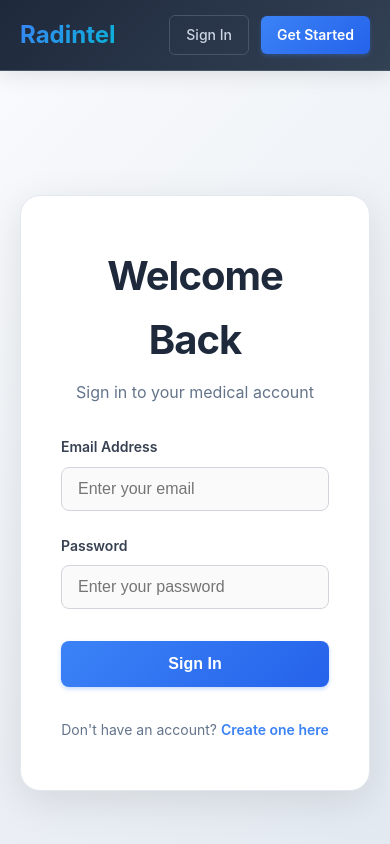
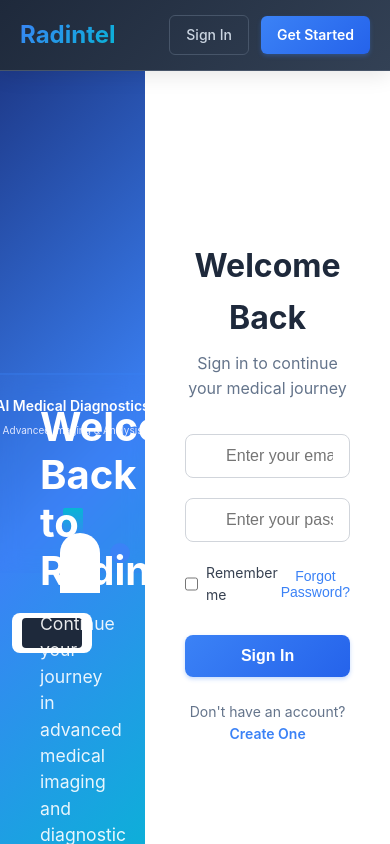
Before and after one commit to Ahmed0rashed/patient_web, a React (Create React App) app: page /#/login in a window 390 px wide. Shown: the top 844 px of the page. Built offline with nearby package versions, Linux system fonts and the light colour scheme.

Commit message:
handel style for mobile

```diff
--- a/src/components/DownloadPdfButton.jsx
+++ b/src/components/DownloadPdfButton.jsx
@@ -42,7 +42,7 @@ const DownloadPdfButton = ({ record, targetRef, fileName = 'report.pdf', style }
         onClick={handleDownload}
         style={{ ...styles.button, ...style }}
       >
-        📄 Download PDF
+         Download PDF
       </button>
       <button
         id="image-button"
@@ -51,7 +51,7 @@ const DownloadPdfButton = ({ record, targetRef, fileName = 'report.pdf', style }
         }
         style={styles.secondaryButton}
       >
-        🩻 View X-Ray Images
+        Show Images
       </button>
     </div>
   );
@@ -60,36 +60,90 @@ const DownloadPdfButton = ({ record, targetRef, fileName = 'report.pdf', style }
 const styles = {
   buttonContainer: {
     display: 'flex',
-    flexDirection: 'column',
+    flexDirection: 'row',
     alignItems: 'center',
-    marginTop: '20px',
-    gap: '12px'
+    justifyContent: 'center',
+    marginTop: '32px',
+    gap: '16px',
+    flexWrap: 'wrap'
   },
   button: {
-    padding: '10px 24px',
-    backgroundColor: '#4CAF50',
-    color: '#fff',
+    padding: '14px 28px',
+    background: 'linear-gradient(135deg, #10b981 0%, #059669 100%)',
+    color: '#ffffff',
     border: 'none',
-    borderRadius: '8px',
+    borderRadius: '12px',
     cursor: 'pointer',
     fontSize: '16px',
-    fontWeight: 'bold',
-    minWidth: '200px',
-    boxShadow: '0 2px 6px rgba(0,0,0,0.2)',
-    transition: 'background-color 0.3s'
+    fontWeight: '600',
+    minWidth: '180px',
+
+    transition: 'all 0.3s cubic-bezier(0.4, 0, 0.2, 1)',
+    position: 'relative',
+    overflow: 'hidden',
+    display: 'flex',
+    alignItems: 'center',
+    justifyContent: 'center',
+    gap: '8px',
+    '&:hover': {
+      transform: 'translateY(-2px)',
+
+    },
+    '&:active': {
+      transform: 'translateY(0)',
+    },
+    '&:before': {
+      content: '""',
+      position: 'absolute',
+      top: 0,
+      left: '-100%',
+      width: '100%',
+      height: '100%',
+      background: 'linear-gradient(90deg, transparent, rgba(255, 255, 255, 0.2), transparent)',
+      transition: 'left 0.5s',
+    },
+    '&:hover:before': {
+      left: '100%',
+    }
   },
   secondaryButton: {
-    padding: '10px 24px',
-    backgroundColor: '#2196F3',
-    color: '#fff',
+    padding: '14px 28px',
+    background: 'linear-gradient(135deg, #3b82f6 0%, #2563eb 100%)',
+    color: '#ffffff',
     border: 'none',
-    borderRadius: '8px',
+    borderRadius: '12px',
     cursor: 'pointer',
     fontSize: '16px',
-    fontWeight: 'bold',
-    minWidth: '200px',
-    boxShadow: '0 2px 6px rgba(0,0,0,0.2)',
-    transition: 'background-color 0.3s'
+    fontWeight: '600',
+    minWidth: '180px',
+    boxShadow: '0 4px 12px rgba(59, 130, 246, 0.3), 0 1px 0 rgba(255, 255, 255, 0.2)',
+    transition: 'all 0.3s cubic-bezier(0.4, 0, 0.2, 1)',
+    position: 'relative',
+    overflow: 'hidden',
+    display: 'flex',
+    alignItems: 'center',
+    justifyContent: 'center',
+    gap: '8px',
+    '&:hover': {
+      transform: 'translateY(-2px)',
+      boxShadow: '0 8px 20px rgba(59, 130, 246, 0.4), 0 1px 0 rgba(255, 255, 255, 0.2)',
+    },
+    '&:active': {
+      transform: 'translateY(0)',
+    },
+    '&:before': {
+      content: '""',
+      position: 'absolute',
+      top: 0,
+      left: '-100%',
+      width: '100%',
+      height: '100%',
+      background: 'linear-gradient(90deg, transparent, rgba(255, 255, 255, 0.2), transparent)',
+      transition: 'left 0.5s',
+    },
+    '&:hover:before': {
+      left: '100%',
+    }
   }
 };
 
--- a/src/components/Footer.js
+++ b/src/components/Footer.js
@@ -73,11 +73,23 @@ const styles = {
     color: '#f8fafc',
     marginTop: 'auto',
     borderTop: '1px solid #475569',
+    '@media (max-width: 768px)': {
+      padding: '32px 16px 16px',
+    },
+    '@media (max-width: 480px)': {
+      padding: '24px 12px 12px',
+    },
   },
   container: {
     maxWidth: '1200px',
     margin: '0 auto',
     padding: '48px 20px 24px',
+    '@media (max-width: 768px)': {
+      padding: '32px 16px 16px',
+    },
+    '@media (max-width: 480px)': {
+      padding: '24px 12px 12px',
+    },
   },
   content: {
     display: 'grid',
--- a/src/pages/HomePage.js
+++ b/src/pages/HomePage.js
@@ -193,6 +193,9 @@ const styles = {
   container: {
     minHeight: '100vh',
     display: 'flex',
+    '@media (max-width: 768px)': {
+      flexDirection: 'column',
+    },
   },
   // Left Side - Medical Theme
   leftSide: {
@@ -205,6 +208,14 @@ const styles = {
     alignItems: 'center',
     padding: '40px',
     overflow: 'hidden',
+    '@media (max-width: 768px)': {
+      padding: '20px',
+      minHeight: '40vh',
+    },
+    '@media (max-width: 480px)': {
+      padding: '16px',
+      minHeight: '35vh',
+    },
   },
   medicalScene: {
     position: 'relative',
@@ -213,6 +224,12 @@ const styles = {
     display: 'flex',
     justifyContent: 'center',
     alignItems: 'center',
+    '@media (max-width: 768px)': {
+      height: '250px',
+    },
+    '@media (max-width: 480px)': {
+      height: '200px',
+    },
   },
   holographicDisplay: {
     position: 'absolute',
@@ -229,6 +246,16 @@ const styles = {
     display: 'flex',
     flexDirection: 'column',
     gap: '10px',
+    '@media (max-width: 768px)': {
+      width: '250px',
+      height: '150px',
+      padding: '15px',
+    },
+    '@media (max-width: 480px)': {
+      width: '200px',
+      height: '120px',
+      padding: '12px',
+    },
   },
   displayHeader: {
     textAlign: 'center',
@@ -347,10 +374,21 @@ const styles = {
     alignItems: 'center',
     justifyContent: 'center',
     padding: '40px',
+    '@media (max-width: 768px)': {
+      padding: '20px',
+      minHeight: '60vh',
+    },
+    '@media (max-width: 480px)': {
+      padding: '16px',
+      minHeight: '65vh',
+    },
   },
   formContainer: {
     width: '100%',
     maxWidth: '400px',
+    '@media (max-width: 768px)': {
+      maxWidth: '100%',
+    },
   },
   formHeader: {
     textAlign: 'center',
--- a/src/pages/LoginPage.js
+++ b/src/pages/LoginPage.js
@@ -79,31 +79,67 @@ const LoginPage = () => {
 
   return (
     <div style={styles.container}>
-      <div style={styles.card}>
-        <div style={styles.header}>
-          <h1 style={styles.title}>Welcome Back</h1>
-          <p style={styles.subtitle}>Sign in to your medical account</p>
+      {/* Left Side - Medical Theme */}
+      <div style={styles.leftSide}>
+        <div style={styles.medicalScene}>
+          <div style={styles.holographicDisplay}>
+            <div style={styles.displayHeader}>
+              <h3 style={styles.displayTitle}>AI Medical Diagnostics</h3>
+              <p style={styles.displaySubtitle}>Advanced Imaging & Analysis</p>
+            </div>
+            <div style={styles.bodyDiagram}>
+              <div style={styles.heartIcon}></div>
+              <div style={styles.brainIcon}></div>
+              <div style={styles.lungIcon}></div>
+            </div>
+            <div style={styles.diagnosticCharts}>
+              <div style={styles.chartBar}></div>
+              <div style={styles.chartBar}></div>
+              <div style={styles.chartBar}></div>
+            </div>
+          </div>
+          <div style={styles.doctorFigure}>
+            <div style={styles.doctorBody}></div>
+            <div style={styles.stethoscope}></div>
+          </div>
+          <div style={styles.desk}>
+            <div style={styles.laptop}></div>
+          </div>
+        </div>
+        <div style={styles.welcomeText}>
+          <h1 style={styles.welcomeTitle}>Welcome Back to Radintel</h1>
+          <p style={styles.welcomeSubtitle}>
+            Continue your journey in advanced medical imaging and diagnostic excellence.
+          </p>
+        </div>
+      </div>
+
+      {/* Right Side - Login Form */}
+      <div style={styles.rightSide}>
+        <div style={styles.formContainer}>
+          <div style={styles.formHeader}>
+
+            <h1 style={styles.formTitle}>Welcome Back</h1>
+            <p style={styles.formSubtitle}>Sign in to continue your medical journey</p>
           </div>
 
           <form onSubmit={handleSubmit} style={styles.form}>
             {error && (
               <div style={styles.errorMessage}>
-              <span style={styles.errorIcon}>⚠️</span>
+                <span style={styles.errorIcon}></span>
                 {error}
               </div>
             )}
 
             {success && (
               <div style={styles.successMessage}>
-              <span style={styles.successIcon}>✅</span>
+                <span style={styles.successIcon}></span>
                 {success}
               </div>
             )}
 
-          <div style={styles.formGroup}>
-            <label style={styles.label} htmlFor="email">
-              Email Address
-            </label>
+            <div style={styles.inputGroup}>
+              <div style={styles.inputIcon}></div>
               <input
                 type="email"
                 id="email"
@@ -116,10 +152,8 @@ const LoginPage = () => {
               />
             </div>
 
-          <div style={styles.formGroup}>
-            <label style={styles.label} htmlFor="password">
-              Password
-            </label>
+            <div style={styles.inputGroup}>
+              <div style={styles.inputIcon}></div>
               <input
                 type="password"
                 id="password"
@@ -130,6 +164,15 @@ const LoginPage = () => {
                 style={styles.input}
                 placeholder="Enter your password"
               />
+              <div style={styles.eyeIcon}></div>
+            </div>
+
+            <div style={styles.optionsRow}>
+              <label style={styles.checkboxLabel}>
+                <input type="checkbox" style={styles.checkbox} />
+                Remember me
+              </label>
+              <button type="button" style={styles.forgotLink}>Forgot Password?</button>
             </div>
 
             <button
@@ -144,13 +187,14 @@ const LoginPage = () => {
             </button>
           </form>
 
-        <div style={styles.footer}>
+          <div style={styles.formFooter}>
             <p style={styles.footerText}>
               Don't have an account?{' '}
               <Link to="/register" style={styles.link}>
-              Create one here
+                Create One
               </Link>
             </p>
+          </div>
         </div>
       </div>
     </div>
@@ -160,72 +204,280 @@ const LoginPage = () => {
 const styles = {
   container: {
     minHeight: '100vh',
-    background: 'linear-gradient(135deg, #f8fafc 0%, #e2e8f0 100%)',
+    display: 'flex',
+    '@media (max-width: 768px)': {
+      flexDirection: 'column',
+    },
+  },
+  // Left Side - Medical Theme
+  leftSide: {
+    flex: '1',
+    background: 'linear-gradient(135deg, #1e3a8a 0%, #3b82f6 50%, #06b6d4 100%)',
+    position: 'relative',
+    display: 'flex',
+    flexDirection: 'column',
+    justifyContent: 'center',
+    alignItems: 'center',
+    padding: '40px',
+    overflow: 'hidden',
+    '@media (max-width: 768px)': {
+      padding: '20px',
+      minHeight: '40vh',
+    },
+    '@media (max-width: 480px)': {
+      padding: '16px',
+      minHeight: '35vh',
+    },
+  },
+  medicalScene: {
+    position: 'relative',
+    width: '100%',
+    height: '400px',
+    display: 'flex',
+    justifyContent: 'center',
+    alignItems: 'center',
+  },
+  holographicDisplay: {
+    position: 'absolute',
+    top: '20%',
+    left: '50%',
+    transform: 'translateX(-50%)',
+    width: '300px',
+    height: '200px',
+    background: 'rgba(59, 130, 246, 0.1)',
+    border: '2px solid rgba(59, 130, 246, 0.3)',
+    borderRadius: '16px',
+    backdropFilter: 'blur(10px)',
+    padding: '20px',
+    display: 'flex',
+    flexDirection: 'column',
+    gap: '10px',
+  },
+  displayHeader: {
+    textAlign: 'center',
+    marginBottom: '10px',
+  },
+  displayTitle: {
+    fontSize: '14px',
+    fontWeight: '600',
+    color: '#ffffff',
+    margin: '0 0 5px 0',
+  },
+  displaySubtitle: {
+    fontSize: '10px',
+    color: '#e0e7ff',
+    margin: 0,
+  },
+  bodyDiagram: {
+    display: 'flex',
+    justifyContent: 'space-around',
+    alignItems: 'center',
+    margin: '10px 0',
+  },
+  heartIcon: {
+    fontSize: '20px',
+    animation: 'pulse 2s infinite',
+  },
+  brainIcon: {
+    fontSize: '20px',
+    animation: 'pulse 2s infinite 0.5s',
+  },
+  lungIcon: {
+    fontSize: '20px',
+    animation: 'pulse 2s infinite 1s',
+  },
+  diagnosticCharts: {
+    display: 'flex',
+    justifyContent: 'space-between',
+    alignItems: 'end',
+    height: '40px',
+    marginTop: '10px',
+  },
+  chartBar: {
+    width: '20px',
+    background: 'linear-gradient(to top, #3b82f6, #06b6d4)',
+    borderRadius: '2px',
+    height: '30px',
+    animation: 'grow 2s infinite alternate',
+  },
+  doctorFigure: {
+    position: 'absolute',
+    bottom: '20%',
+    left: '30%',
+    width: '60px',
+    height: '80px',
+  },
+  doctorBody: {
+    width: '40px',
+    height: '60px',
+    background: '#ffffff',
+    borderRadius: '20px 20px 0 0',
+    position: 'relative',
+  },
+  stethoscope: {
+    position: 'absolute',
+    top: '10px',
+    right: '-10px',
+    width: '20px',
+    height: '20px',
+    background: '#3b82f6',
+    borderRadius: '50%',
+  },
+  desk: {
+    position: 'absolute',
+    bottom: '10%',
+    right: '20%',
+    width: '80px',
+    height: '40px',
+    background: '#ffffff',
+    borderRadius: '8px',
     display: 'flex',
     alignItems: 'center',
     justifyContent: 'center',
+  },
+  laptop: {
+    width: '60px',
+    height: '30px',
+    background: '#1e293b',
+    borderRadius: '4px',
+    position: 'relative',
+  },
+  welcomeText: {
+    position: 'absolute',
+    bottom: '40px',
+    left: '40px',
+    right: '40px',
+    color: 'white',
+    textAlign: 'left',
+  },
+  welcomeTitle: {
+    fontSize: '2.5rem',
+    fontWeight: '700',
+    margin: '0 0 16px 0',
+    lineHeight: '1.2',
+  },
+  welcomeSubtitle: {
+    fontSize: '1.1rem',
+    margin: 0,
+    opacity: 0.9,
+    lineHeight: '1.5',
+  },
+  // Right Side - Form
+  rightSide: {
+    flex: '1',
+    background: '#ffffff',
+    display: 'flex',
+    alignItems: 'center',
+    justifyContent: 'center',
+    padding: '40px',
+    '@media (max-width: 768px)': {
       padding: '20px',
+      minHeight: '60vh',
     },
-  card: {
+    '@media (max-width: 480px)': {
+      padding: '16px',
+      minHeight: '65vh',
+    },
+  },
+  formContainer: {
     width: '100%',
     maxWidth: '400px',
-    background: 'white',
-    borderRadius: '20px',
-    padding: '48px 40px',
-    boxShadow: '0 10px 40px rgba(0, 0, 0, 0.1)',
-    border: '1px solid #e2e8f0',
+    '@media (max-width: 768px)': {
+      maxWidth: '100%',
     },
-  header: {
+  },
+  formHeader: {
     textAlign: 'center',
     marginBottom: '32px',
   },
-  title: {
-    fontSize: '2.5rem',
+  logoIcon: {
+    fontSize: '2rem',
+    marginBottom: '16px',
+  },
+  formTitle: {
+    fontSize: '2rem',
     fontWeight: '700',
     color: '#1e293b',
-    marginBottom: '8px',
-    letterSpacing: '-0.025em',
+    margin: '0 0 8px 0',
   },
-  subtitle: {
+  formSubtitle: {
     fontSize: '1rem',
     color: '#64748b',
-    lineHeight: '1.5',
+    margin: 0,
   },
   form: {
     display: 'flex',
     flexDirection: 'column',
-    gap: '24px',
+    gap: '20px',
   },
-  formGroup: {
+  inputGroup: {
+    position: 'relative',
     display: 'flex',
-    flexDirection: 'column',
-    gap: '8px',
+    alignItems: 'center',
   },
-  label: {
-    fontSize: '14px',
-    fontWeight: '600',
-    color: '#374151',
+  inputIcon: {
+    position: 'absolute',
+    left: '12px',
+    fontSize: '16px',
+    zIndex: 1,
   },
   input: {
-    padding: '12px 16px',
+    width: '100%',
+    padding: '12px 16px 12px 40px',
     border: '1px solid #d1d5db',
     borderRadius: '8px',
     fontSize: '16px',
-    transition: 'border-color 0.2s ease, box-shadow 0.2s ease',
-    backgroundColor: '#fafafa',
+    transition: 'all 0.2s ease',
+    outline: 'none',
+    background: '#ffffff',
+  },
+  eyeIcon: {
+    position: 'absolute',
+    right: '12px',
+    fontSize: '16px',
+    cursor: 'pointer',
+    zIndex: 1,
+  },
+  optionsRow: {
+    display: 'flex',
+    justifyContent: 'space-between',
+    alignItems: 'center',
+    marginBottom: '8px',
+  },
+  checkboxLabel: {
+    display: 'flex',
+    alignItems: 'center',
+    gap: '8px',
+    fontSize: '14px',
+    color: '#374151',
+    cursor: 'pointer',
+  },
+  checkbox: {
+    width: '16px',
+    height: '16px',
+  },
+  forgotLink: {
+    color: '#3b82f6',
+    textDecoration: 'none',
+    fontSize: '14px',
+    fontWeight: '500',
+    background: 'none',
+    border: 'none',
+    cursor: 'pointer',
+    padding: 0,
   },
   submitButton: {
     background: 'linear-gradient(135deg, #3b82f6 0%, #2563eb 100%)',
     color: 'white',
     border: 'none',
-    padding: '14px 24px',
+    padding: '12px 24px',
     borderRadius: '8px',
     fontSize: '16px',
     fontWeight: '600',
     cursor: 'pointer',
     transition: 'all 0.2s ease',
     boxShadow: '0 2px 4px rgba(59, 130, 246, 0.3)',
-    marginTop: '8px',
+    width: '100%',
   },
   submitButtonDisabled: {
     background: 'linear-gradient(135deg, #9ca3af 0%, #6b7280 100%)',
@@ -240,8 +492,6 @@ const styles = {
     borderRadius: '8px',
     fontSize: '14px',
     fontWeight: '500',
-    marginBottom: '20px',
-    boxShadow: '0 1px 3px rgba(220, 38, 38, 0.1)',
     display: 'flex',
     alignItems: 'center',
     gap: '8px',
@@ -258,8 +508,6 @@ const styles = {
     borderRadius: '8px',
     fontSize: '14px',
     fontWeight: '500',
-    marginBottom: '20px',
-    boxShadow: '0 1px 3px rgba(5, 150, 105, 0.1)',
     display: 'flex',
     alignItems: 'center',
     gap: '8px',
@@ -268,13 +516,14 @@ const styles = {
     fontSize: '16px',
     flexShrink: 0,
   },
-  footer: {
+  formFooter: {
     textAlign: 'center',
-    marginTop: '32px',
+    marginTop: '24px',
   },
   footerText: {
     fontSize: '14px',
     color: '#64748b',
+    margin: 0,
   },
   link: {
     color: '#3b82f6',
--- a/src/pages/PatientDashboard.js
+++ b/src/pages/PatientDashboard.js
@@ -231,6 +231,12 @@ const styles = {
     margin: '0 auto',
     padding: '20px',
     minHeight: 'calc(100vh - 200px)',
+    '@media (max-width: 768px)': {
+      padding: '16px',
+    },
+    '@media (max-width: 480px)': {
+      padding: '12px',
+    },
   },
   header: {
     textAlign: 'center',
@@ -245,6 +251,12 @@ const styles = {
     WebkitBackgroundClip: 'text',
     WebkitTextFillColor: 'transparent',
     backgroundClip: 'text',
+    '@media (max-width: 768px)': {
+      fontSize: '2rem',
+    },
+    '@media (max-width: 480px)': {
+      fontSize: '1.8rem',
+    },
   },
   subtitle: {
     fontSize: '1.1rem',
@@ -252,6 +264,12 @@ const styles = {
     maxWidth: '600px',
     margin: '0 auto',
     lineHeight: '1.6',
+    '@media (max-width: 768px)': {
+      fontSize: '1rem',
+    },
+    '@media (max-width: 480px)': {
+      fontSize: '0.9rem',
+    },
   },
   recordCard: {
     background: 'white',
@@ -261,6 +279,12 @@ const styles = {
     border: '1px solid #e2e8f0',
     transition: 'all 0.3s ease',
     cursor: 'pointer',
+    '@media (max-width: 768px)': {
+      padding: '20px',
+    },
+    '@media (max-width: 480px)': {
+      padding: '16px',
+    },
   },
   recordHeader: {
     display: 'flex',
--- a/src/pages/RegisterPage.js
+++ b/src/pages/RegisterPage.js
@@ -134,9 +134,7 @@ const RegisterPage = () => {
               <p style={styles.displaySubtitle}>Join the Future of Healthcare</p>
             </div>
             <div style={styles.bodyDiagram}>
-              <div style={styles.heartIcon}>❤️</div>
-              <div style={styles.brainIcon}>🧠</div>
-              <div style={styles.lungIcon}>🫁</div>
+
             </div>
             <div style={styles.diagnosticCharts}>
               <div style={styles.chartBar}></div>
@@ -164,7 +162,7 @@ const RegisterPage = () => {
       <div style={styles.rightSide}>
         <div style={styles.formContainer}>
           <div style={styles.formHeader}>
-            <div style={styles.logoIcon}>🏥</div>
+            <div style={styles.logoIcon}></div>
             <h1 style={styles.formTitle}>Create Account</h1>
             <p style={styles.formSubtitle}>Join our medical platform</p>
           </div>
@@ -172,14 +170,14 @@ const RegisterPage = () => {
           <form onSubmit={handleSubmit} style={styles.form}>
             {error && (
               <div style={styles.errorMessage}>
-                <span style={styles.errorIcon}>⚠️</span>
+                <span style={styles.errorIcon}></span>
                 {error}
               </div>
             )}
 
             {success && (
               <div style={styles.successMessage}>
-                <span style={styles.successIcon}>✅</span>
+                <span style={styles.successIcon}></span>
                 {success}
               </div>
             )}
@@ -199,7 +197,7 @@ const RegisterPage = () => {
             </div>
 
             <div style={styles.inputGroup}>
-              <div style={styles.inputIcon}>📧</div>
+              <div style={styles.inputIcon}></div>
               <input
                 type="email"
                 id="email"
@@ -213,7 +211,7 @@ const RegisterPage = () => {
             </div>
 
             <div style={styles.inputGroup}>
-              <div style={styles.inputIcon}>🆔</div>
+              <div style={styles.inputIcon}></div>
               <input
                 type="text"
                 id="nationalId"
@@ -227,7 +225,7 @@ const RegisterPage = () => {
             </div>
 
             <div style={styles.inputGroup}>
-              <div style={styles.inputIcon}>📱</div>
+              <div style={styles.inputIcon}></div>
               <input
                 type="tel"
                 id="contactNumber"
@@ -243,7 +241,7 @@ const RegisterPage = () => {
             </div>
 
             <div style={styles.inputGroup}>
-              <div style={styles.inputIcon}>🔒</div>
+              <div style={styles.inputIcon}></div>
               <input
                 type="password"
                 id="password"
@@ -254,7 +252,7 @@ const RegisterPage = () => {
                 style={styles.input}
                 placeholder="Password"
               />
-              <div style={styles.eyeIcon}>👁️</div>
+              <div style={styles.eyeIcon}></div>
             </div>
 
             <button
@@ -287,6 +285,9 @@ const styles = {
   container: {
     minHeight: '100vh',
     display: 'flex',
+    '@media (max-width: 768px)': {
+      flexDirection: 'column',
+    },
   },
   // Left Side - Medical Theme
   leftSide: {
@@ -299,6 +300,14 @@ const styles = {
     alignItems: 'center',
     padding: '40px',
     overflow: 'hidden',
+    '@media (max-width: 768px)': {
+      padding: '20px',
+      minHeight: '40vh',
+    },
+    '@media (max-width: 480px)': {
+      padding: '16px',
+      minHeight: '35vh',
+    },
   },
   medicalScene: {
     position: 'relative',
@@ -441,10 +450,21 @@ const styles = {
     alignItems: 'center',
     justifyContent: 'center',
     padding: '40px',
+    '@media (max-width: 768px)': {
+      padding: '20px',
+      minHeight: '60vh',
+    },
+    '@media (max-width: 480px)': {
+      padding: '16px',
+      minHeight: '65vh',
+    },
   },
   formContainer: {
     width: '100%',
     maxWidth: '400px',
+    '@media (max-width: 768px)': {
+      maxWidth: '100%',
+    },
   },
   formHeader: {
     textAlign: 'center',
```
Lines whose indentation alone changed are shown as unchanged.
